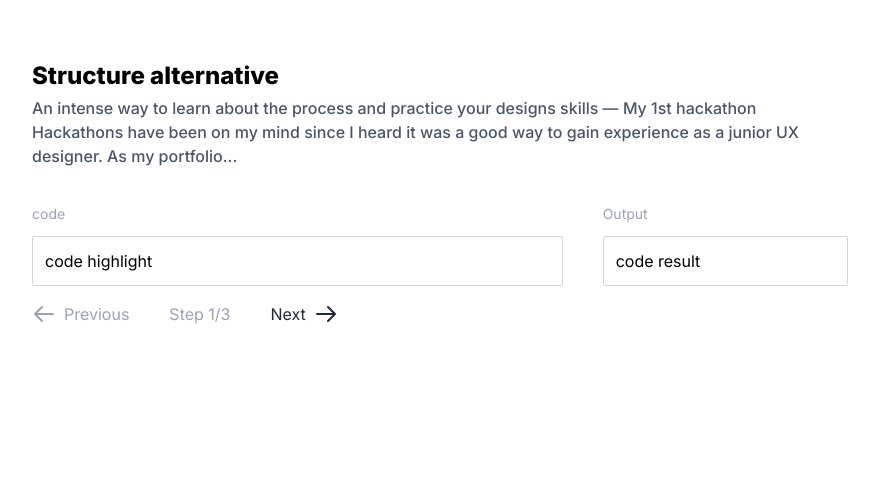
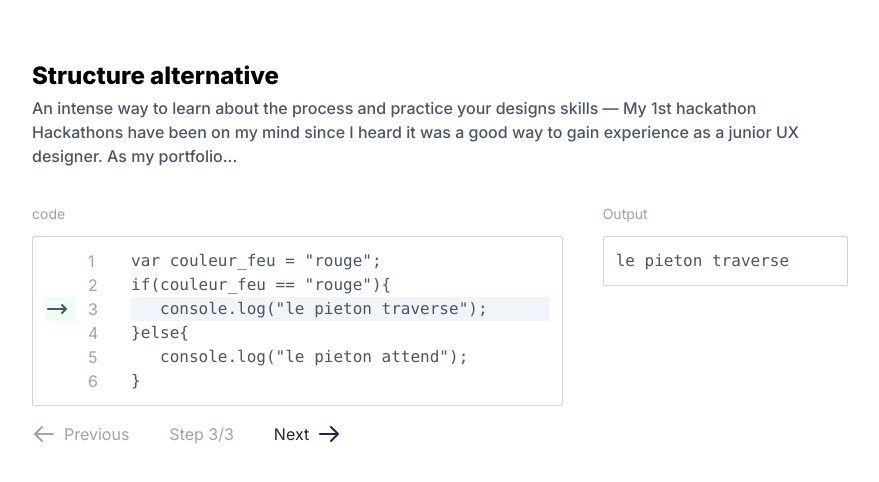
Before and after one commit to fokouarnaud/simu, a Next.js app: page / in a window 1280 px wide. Shown: the top 482 px of the page, without its empty margins (200-1079 px from the left). Built offline with nearby package versions, Linux system fonts and the light colour scheme.

Commit message:
add simuCard

```diff
--- a/components/SimuCard.js
+++ b/components/SimuCard.js
@@ -17,7 +17,82 @@ const SimuCard = () => {
                         <div className="col-span-2">
                             <div className="py-8">
                                 <h4 className="text-sm text-gray-400 pb-3">code</h4>
-                                <div className=" rounded-sm border border-gray-300 p-3 "> code highlight</div>
+                                <div className=" text-gray-600  rounded-sm border border-gray-300 p-3 ">
+                                    <div>
+                                        <div className="w-full grid  gap-3 grid-cols-12">
+                                            <div className="col-span-1">
+
+
+                                            </div>
+                                            <div className="col-span-1 text-gray-400">1</div>
+                                            <div className="col-span-10">
+                                                <pre>var couleur_feu = "rouge";</pre>
+                                            </div>
+
+                                        </div>
+                                    </div>
+                                    <div>
+                                        <div className="w-full grid  gap-3 grid-cols-12">
+                                            <div className="col-span-1 ">
+
+
+                                            </div>
+                                            <div className="col-span-1 text-gray-400 ">2</div>
+                                            <div className="col-span-10 ">
+                                                <pre>if(couleur_feu == "rouge"){`{`}</pre>
+                                            </div>
+
+                                        </div>
+                                    </div>
+                                    <div>
+                                        <div className="w-full grid  gap-3 grid-cols-12">
+                                            <div className="col-span-1 bg-green-50">
+                                            <svg xmlns="http://www.w3.org/2000/svg" class="h-6 w-6" fill="none" viewBox="0 0 24 24" stroke="currentColor" stroke-width="2">
+                                                    <path stroke-linecap="round" stroke-linejoin="round" d="M17 8l4 4m0 0l-4 4m4-4H3" />
+                                                </svg>
+                                            </div>
+                                            <div className="col-span-1 text-gray-400 ">3</div>
+                                            <div className="col-span-10 bg-slate-100">
+                                                <pre>   console.log("le pieton traverse");</pre>
+                                            </div>
+
+                                        </div>
+                                    </div>
+                                    <div>
+                                        <div className="w-full grid  gap-3 grid-cols-12">
+                                            <div className="col-span-1 ">
+                                            </div>
+                                            <div className="col-span-1 text-gray-400 ">4</div>
+                                            <div className="col-span-10 ">
+                                                <pre>{`}`}else{`{`}</pre>
+                                            </div>
+
+                                        </div>
+                                    </div>
+                                    <div>
+                                        <div className="w-full grid  gap-3 grid-cols-12">
+                                            <div className="col-span-1 ">
+                                            </div>
+                                            <div className="col-span-1 text-gray-400 ">5</div>
+                                            <div className="col-span-10 ">
+                                                <pre>   console.log("le pieton attend");</pre>
+                                            </div>
+
+                                        </div>
+                                    </div>
+                                    <div>
+                                        <div className="w-full grid  gap-3 grid-cols-12">
+                                            <div className="col-span-1 ">
+                                            </div>
+                                            <div className="col-span-1 text-gray-400 ">6</div>
+                                            <div className="col-span-10 ">
+                                                <pre>{`}`}</pre>
+                                            </div>
+
+                                        </div>
+                                    </div>
+
+                                </div>
                                 <div className="flex flex-row my-4 md:mb-0">
                                     <button className="flex flex-row items-center justify-center text-gray-400 mr-10">
                                         <i className="mr-2">
@@ -28,7 +103,7 @@ const SimuCard = () => {
 
                                         <span className="text-base" >Previous</span>
                                     </button>
-                                    <span className=" mr-10 text-gray-400"> Step 1/3 </span>
+                                    <span className=" mr-10 text-gray-400"> Step 3/3 </span>
                                     <button className="flex flex-row-reverse items-center justify-center text-gray-800 ">
                                         <i className="ml-2">
                                             <svg xmlns="http://www.w3.org/2000/svg" className="h-6 w-6" fill="none" viewBox="0 0 24 24" stroke="currentColor" strokeWidth={2}>
@@ -43,7 +118,7 @@ const SimuCard = () => {
                         <div className="">
                             <div className="py-8">
                                 <h4 className="text-sm text-gray-400 pb-3">Output</h4>
-                                <div className=" rounded-sm border border-gray-300 p-3 "> code result</div>
+                                <div className=" text-gray-600  rounded-sm border border-gray-300 p-3 "><pre>le pieton traverse</pre></div>
 
                             </div>
                         </div>
```
